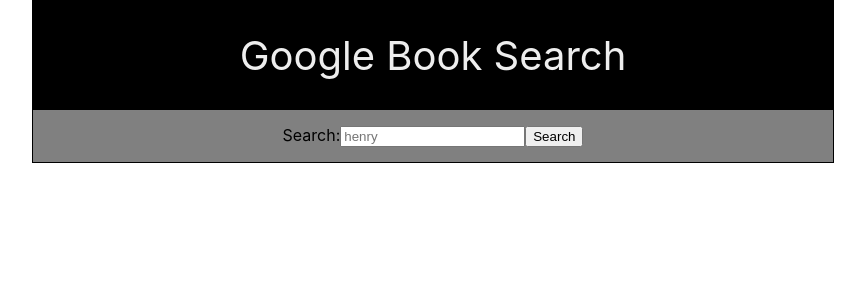
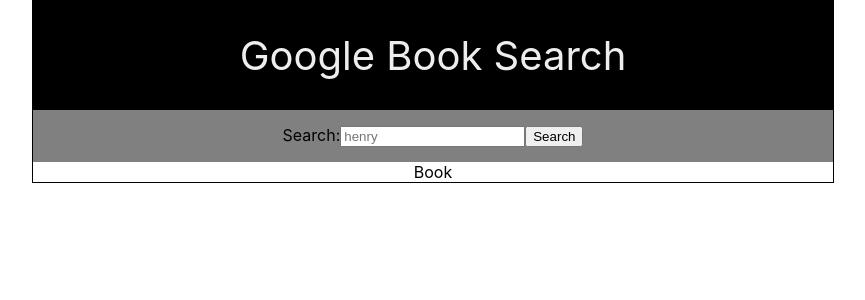
Before and after one commit to karinafarina/book-search, a React (Create React App) app: page / in a window 1280 px wide. Shown: the top 300 px of the page, without its empty margins (207-1072 px from the left). Built offline with nearby package versions, Linux system fonts and the light colour scheme.

Commit message:
Pass state to booklist

```diff
--- a/src/App.js
+++ b/src/App.js
@@ -2,7 +2,7 @@
 import './App.css';
 import Title from './Title';
 import SearchAndFilter from './SearchAndFilter';
-// import BookList from './BookList';
+import BookList from './BookList';
 
 class App extends React.Component {
   constructor(props) {
@@ -29,7 +29,7 @@
         <SearchAndFilter
           handleBookData={this.handleBookData}
           handleChange={this.handleChange}/>
-        {/* <BookList /> */}
+        <BookList data={this.state.books}/>
       </div>
     );
   }
--- a/src/BookList.js
+++ b/src/BookList.js
@@ -1,11 +1,13 @@
-
 import React from 'react';
 import './BookList.css';
 import Book from './Book';
 
-function BookList() {
+function BookList(props) {
+  const book = props.data;
+  console.log('data book:', book);
   return (
     <div className="book-list">
+
       <Book />
     </div>
   );
--- a/src/SearchAndFilter.js
+++ b/src/SearchAndFilter.js
@@ -2,7 +2,9 @@
 import './SearchAndFilter.css';
 
 class SearchAndFilter extends React.Component {
-
+  state = {
+    error: ""
+  }
   handleSearch = (e) => {
     e.preventDefault();
 
```
